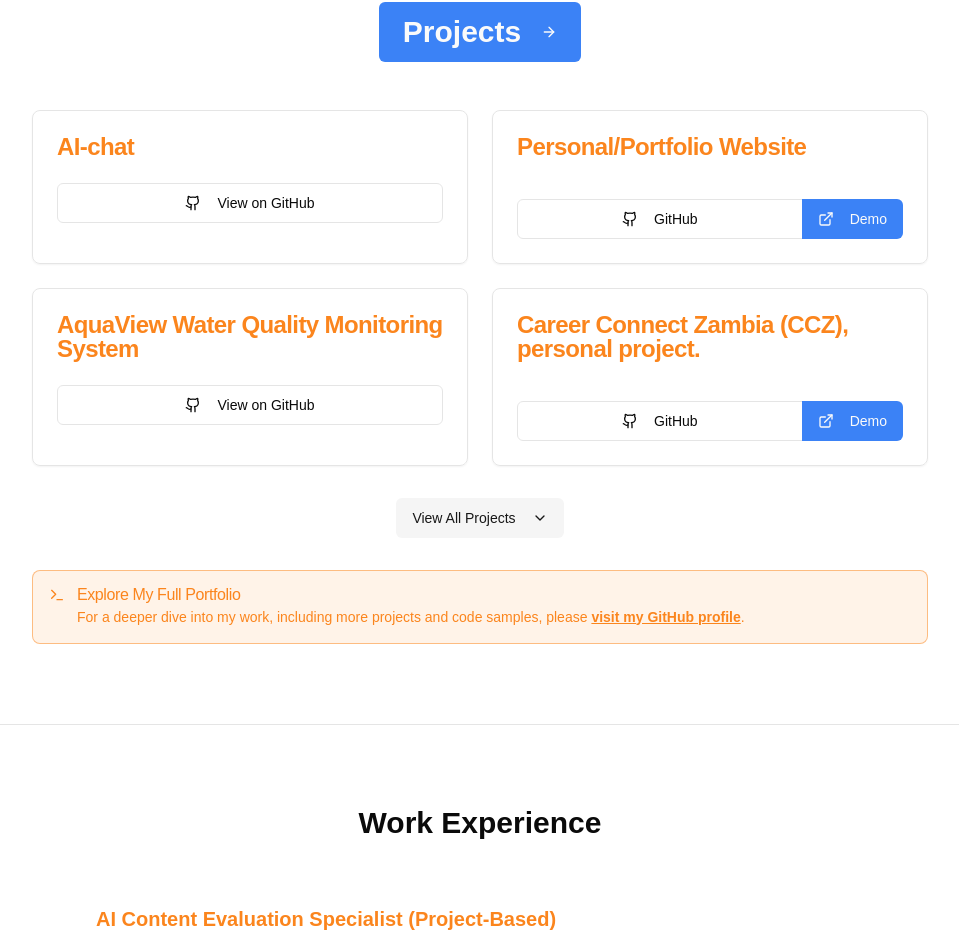
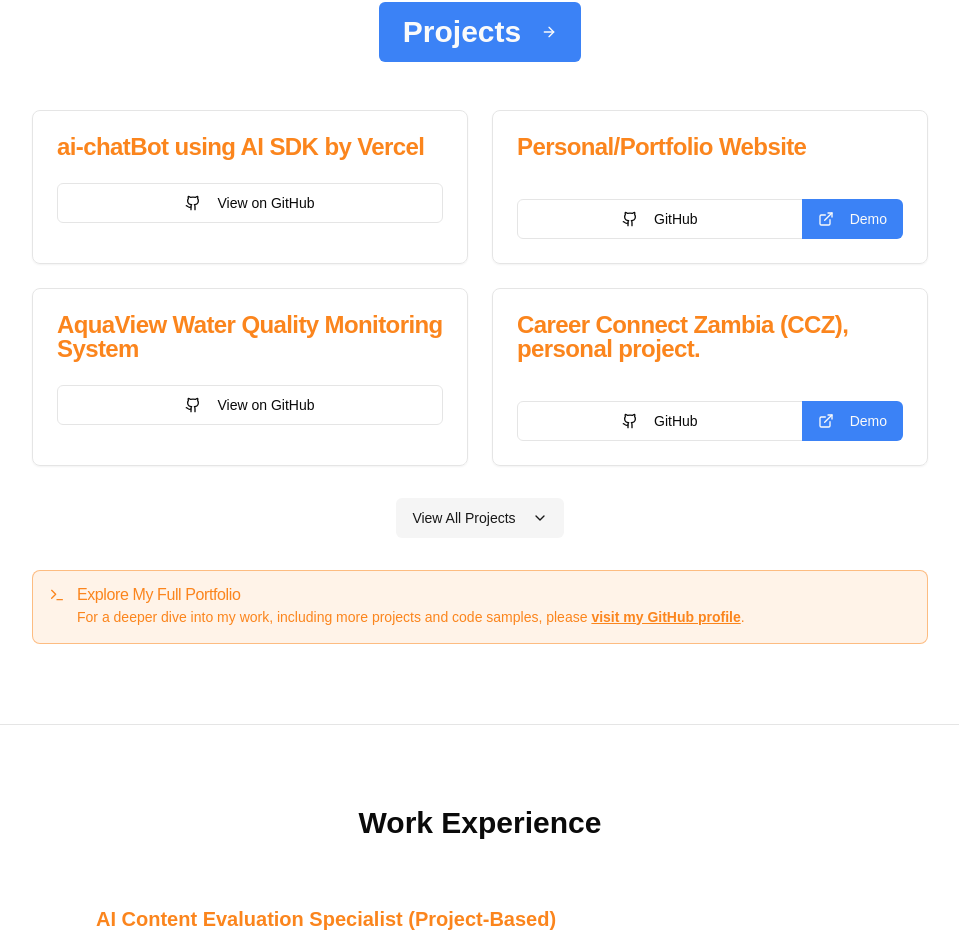
Before and after one commit to MS0C54073/muzoprof, a Next.js app: page / in a window 1280 px wide. Shown: the part 2929-3861 px from the top of the page, without its empty margins (160-1119 px from the left). Built offline with nearby package versions, Linux system fonts and the light colour scheme; what @genkit-ai/googleai, genkit would draw is missing.

Commit message:
change ai-chat project name to ai-chatBot using AI SDK by Vercel and the

```diff
--- a/src/app/page.tsx
+++ b/src/app/page.tsx
@@ -19,6 +19,7 @@
 import { useState, type ComponentType } from 'react';
 import { getAnalytics, logEvent } from "firebase/analytics";
 import { app, storage, db }from '@/lib/firebase';
+import { ref, uploadBytes, getDownloadURL } from 'firebase/storage';
 import { collection, addDoc, serverTimestamp } from 'firebase/firestore';
 import { useForm, type SubmitHandler } from 'react-hook-form';
 import { zodResolver } from '@hookform/resolvers/zod';
@@ -60,8 +61,8 @@
 
 const projects = [
   {
-    title: 'AI-chat',
-    link: 'https://github.com/MS0C54073/ai-chat',
+    title: 'ai-chatBot using AI SDK by Vercel',
+    link: 'https://github.com/MS0C54073/ai-chatBot_muzoGPT',
   },
   {
     title: 'Personal/Portfolio Website',
```
Also changed, not shown: 1 other file (tests, documents, lock files or other folders).
